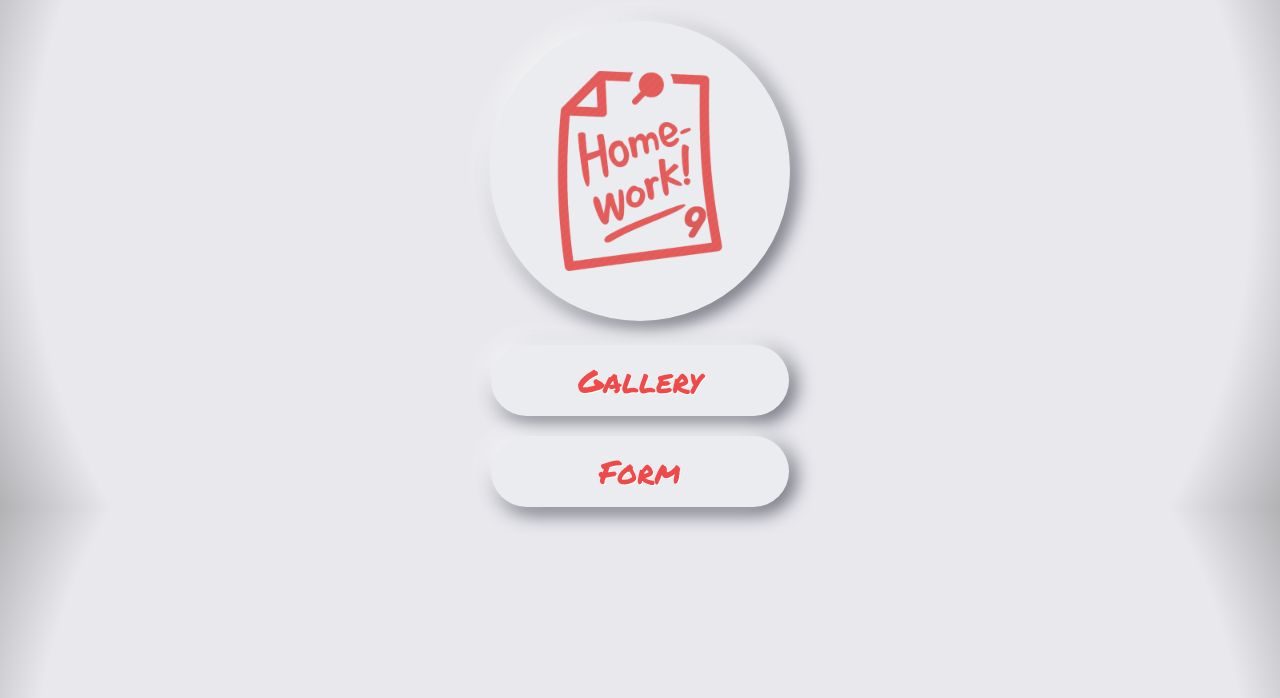
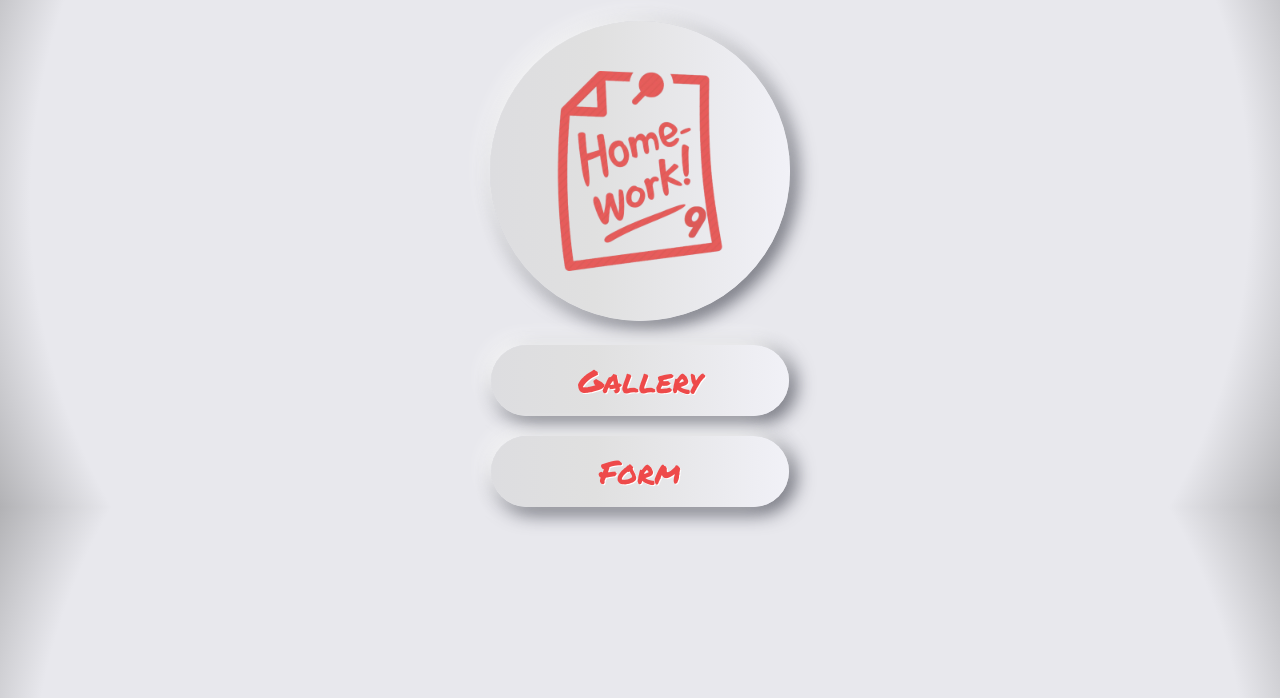
Before and after one commit to Marakasss/goit-js-hw-09, a website built with Vite: page src/index.html in a window 1280 px wide. Shown: the part 102-800 px from the top of the page. Built offline with nearby package versions, Linux system fonts and the light colour scheme.

```diff
--- a/src/css/styles.css
+++ b/src/css/styles.css
@@ -73,7 +73,7 @@
   outline: 0;
   border-radius: 320px;
   padding: 16px;
-  background-color: #EBECF0;
+  background: linear-gradient(90deg, rgb(221, 221, 224) 0%, rgba(224, 224, 224, 1) 35%, rgba(241, 241, 247, 1) 100%);
   text-shadow: 1px 1px 0 #FFF;
 }
 
@@ -96,7 +96,7 @@
   margin: 24px;
   width: 300px;
   height: 300px;
-  background-color: #EBECF0;
+    background: linear-gradient(90deg, rgb(221, 221, 224) 0%, rgba(224, 224, 224, 1) 35%, rgba(241, 241, 247, 1) 100%);
 border-radius: 50%;
 box-shadow: -5px -5px 20px #FFF, 5px 5px 20px #424450;
 }
```
